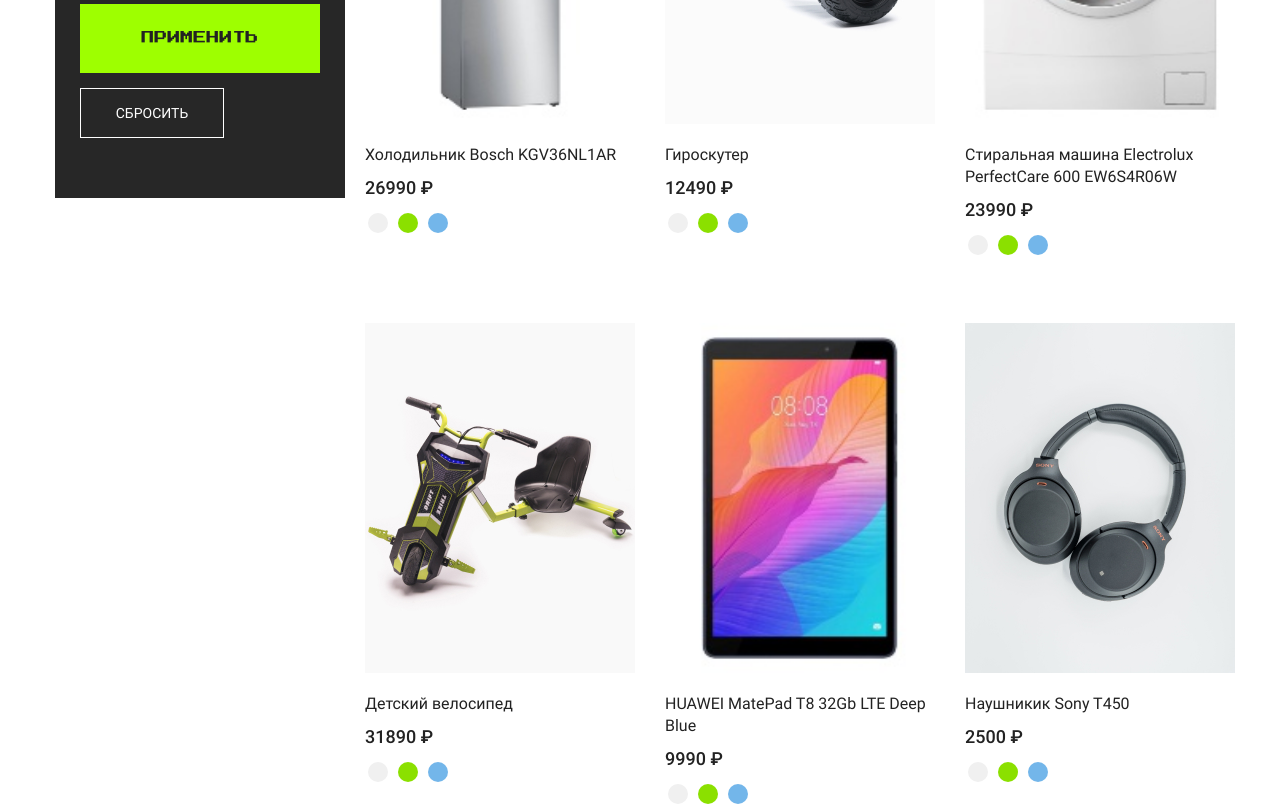
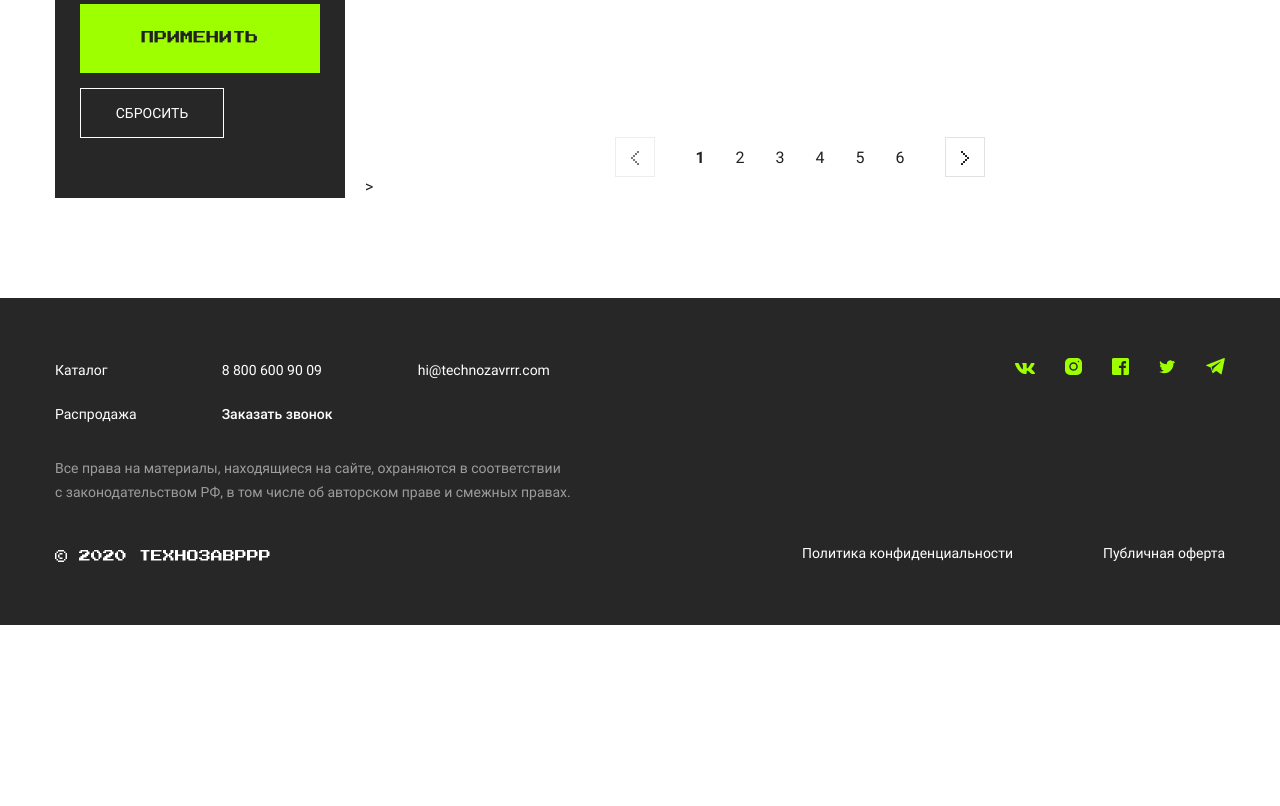
Before and after one commit to brvalgm/skillbox, a Vue app: page / in a window 1280 px wide. Shown: the part 1000-1806 px from the top of the page. After the commit the page ends 1625 px from the top, so only its background shows below. Built offline with nearby package versions, Linux system fonts and the light colour scheme.

Commit message:
Добавлена пангинация

```diff
--- a/src/App.vue
+++ b/src/App.vue
@@ -2,67 +2,35 @@
   <section class="catalog">
     <ProductList :products="products"/>
 
-    <ul class="catalog__pagination pagination">
-      <li class="pagination__item">
-        <a class="pagination__link pagination__link--arrow pagination__link--disabled" aria-label="Предыдущая страница">
-          <svg width="8" height="14" fill="currentColor">
-            <use xlink:href="#icon-arrow-left"></use>
-          </svg>
-        </a>
-      </li>
-      <li class="pagination__item">
-        <a class="pagination__link pagination__link--current">
-          1
-        </a>
-      </li>
-      <li class="pagination__item">
-        <a class="pagination__link" href="#">
-          2
-        </a>
-      </li>
-      <li class="pagination__item">
-        <a class="pagination__link" href="#">
-          3
-        </a>
-      </li>
-      <li class="pagination__item">
-        <a class="pagination__link" href="#">
-          4
-        </a>
-      </li>
-      <li class="pagination__item">
-        <a class="pagination__link" href="#">
-          ...
-        </a>
-      </li>
-      <li class="pagination__item">
-        <a class="pagination__link" href="#">
-          10
-        </a>
-      </li>
-      <li class="pagination__item">
-        <a class="pagination__link pagination__link--arrow" href="#" aria-label="Следующая страница">
-          <svg width="8" height="14" fill="currentColor">
-            <use xlink:href="#icon-arrow-right"></use>
-          </svg>
-        </a>
-      </li>
-    </ul>
+    <BasePagination v-model="page" :count="countProducts" :per-page="productsPerPage" />>
+
   </section>
 </template>
 
 <script>
 import products from './modules/data/products'
 import ProductList from './components/ProductList'
+import BasePagination from './components/BasePagination'
 
 export default {
   name: 'App',
   components: {
-    ProductList
+    ProductList,
+    BasePagination
   },
   data() {
     return {
-      products
+      page: 1,
+      productsPerPage: 3
+    }
+  },
+  computed: {
+    products() {
+      const offset = (this.page - 1) * this.productsPerPage;
+      return products.slice(offset, offset + this.productsPerPage);
+    },
+    countProducts() {
+      return products.length;
     }
   }
 };
--- /dev/null
+++ b/src/components/BasePagination.vue
@@ -0,0 +1,51 @@
+<template>
+    <ul class="catalog__pagination pagination">
+      <li class="pagination__item">
+        <a href="#" class="pagination__link pagination__link--arrow" :class="{'pagination__link--disabled' : page <= 1}" aria-label="Предыдущая страница" @click.prevent="paginateLast(page)">
+          <svg width="8" height="14" fill="currentColor">
+            <use xlink:href="#icon-arrow-left"></use>
+          </svg>
+        </a>
+      </li>
+      <li class="pagination__item" v-for="pageNumber in pages" :key="pageNumber">
+        <a href="#" class="pagination__link" :class="{'pagination__link--current' : pageNumber === page}" @click.prevent.="paginate(pageNumber)">
+          {{ pageNumber }}
+        </a>
+      </li>
+      <li class="pagination__item">
+        <a href="#" class="pagination__link pagination__link--arrow" :class="{'pagination__link--disabled' : page >= pages}" aria-label="Следующая страница" @click.prevent="paginateNext(page)">
+          <svg width="8" height="14" fill="currentColor">
+            <use xlink:href="#icon-arrow-right"></use>
+          </svg>
+        </a>
+      </li>
+    </ul>
+</template>
+
+<script>
+export default {
+    model: {
+        prop: 'page',
+        event: 'paginate'
+    },
+    props: ['page', 'count', 'perPage'],
+    computed: {
+        pages() {
+            return Math.ceil(this.count/this.perPage);
+        }
+    },
+    methods: {
+        paginate(page) {
+            this.$emit('paginate', page);
+        },
+        paginateNext(page) {
+            if (page < this.pages)
+                this.$emit('paginate', page + 1);
+        },
+        paginateLast(page) {
+            if (page > 1)
+                this.$emit('paginate', page - 1);
+        },
+    }
+}
+</script>
```
